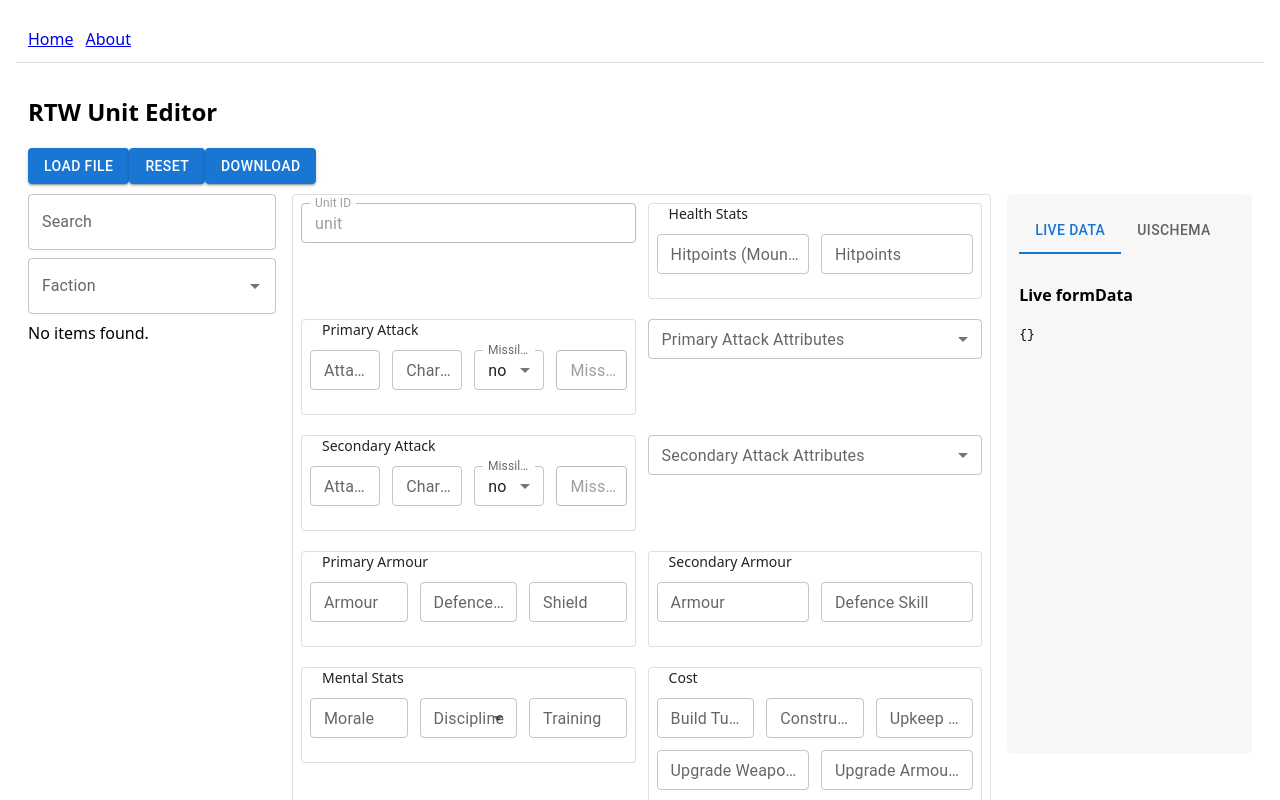
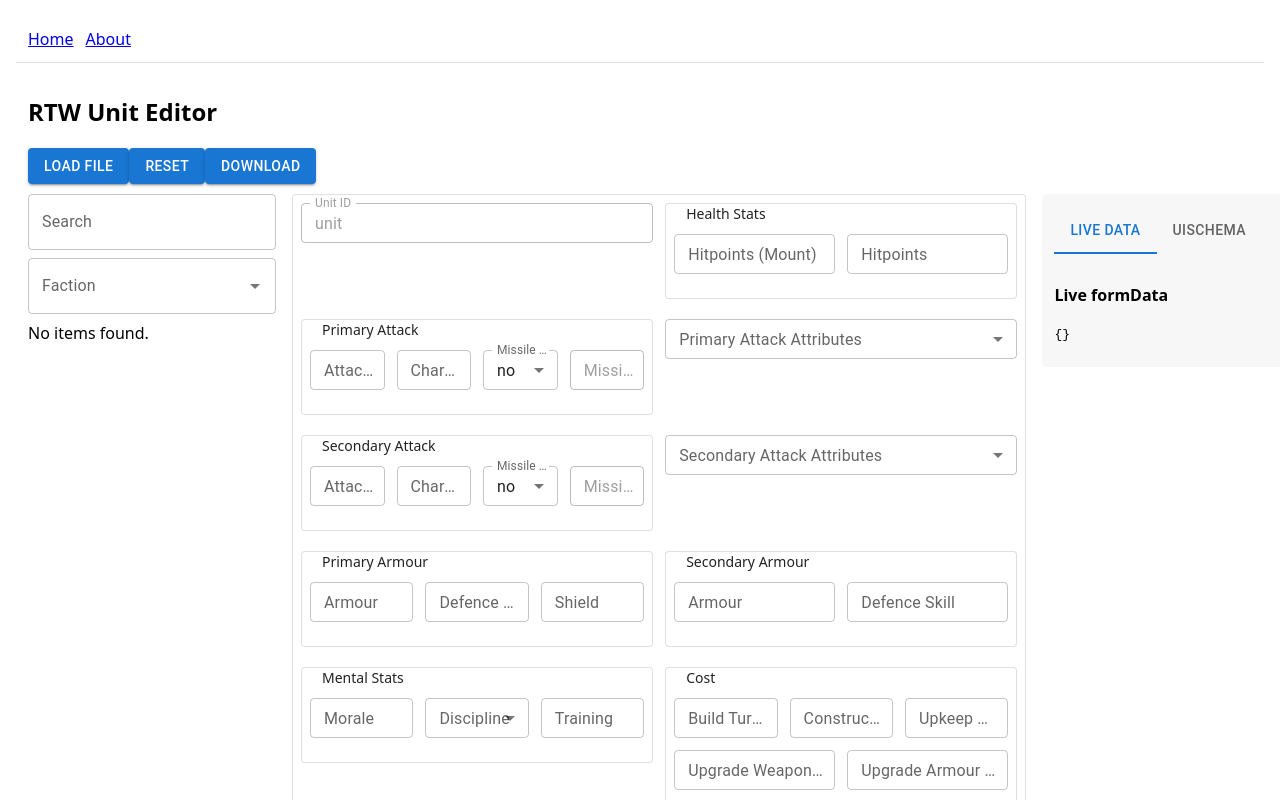
Before and after one commit to PanaPapad/RTW_Editor, a React (Vite) app: page /editor/units in a window 1280 px wide. Shown: the top 800 px of the page. Built offline with nearby package versions, Linux system fonts and the light colour scheme.

Commit message:
#10 Fixed issues with component width and scrollable elements

```diff
--- a/src/components/TabbedPane.jsx
+++ b/src/components/TabbedPane.jsx
@@ -24,7 +24,7 @@ export default function TabbedPane({ children, defaultIndex = 0, sx }) {
           <Tab key={i} label={label} />
         ))}
       </Tabs>
-      <Box sx={{ mt: 1, maxHeight: "70vh", overflowY: "auto" }}>
+      <Box sx={{ mt: 1, overflowY: "auto" }}>
         {panes[index] && panes[index].props && panes[index].props.children}
       </Box>
     </Box>
--- a/src/pages/UnitFormPage.jsx
+++ b/src/pages/UnitFormPage.jsx
@@ -134,7 +134,7 @@ export default function UnitFormPage() {
           id="unitList"
           style={{
             flex: "0 0 auto",
-            minWidth: "0",
+            minWidth: "200px",
           }}
         >
           <TextField
@@ -179,8 +179,9 @@ export default function UnitFormPage() {
         <div
           id="formBox"
           style={{
+            flex: "0 0 auto",
             width: "60%",
-            minWidth: 0,
+            minWidth: "320px",
           }}
         >
           <JsonSchemaForm
@@ -201,11 +202,16 @@ export default function UnitFormPage() {
             background: "#f7f7f7",
             padding: "12px",
             borderRadius: "6px",
-            height: "70vh",
-            overflow: "hidden",
+            overflow: "auto",
+            minWidth: "200px",
           }}
         >
-          <TabbedPane>
+          <TabbedPane
+            sx={{
+              maxHeight: "70vh",
+              overflowY: "auto",
+            }}
+          >
             <TabbedPane.Pane title="Live data">
               <h4>Live formData</h4>
               <pre>{JSON.stringify(formData, null, 2)}</pre>
```
